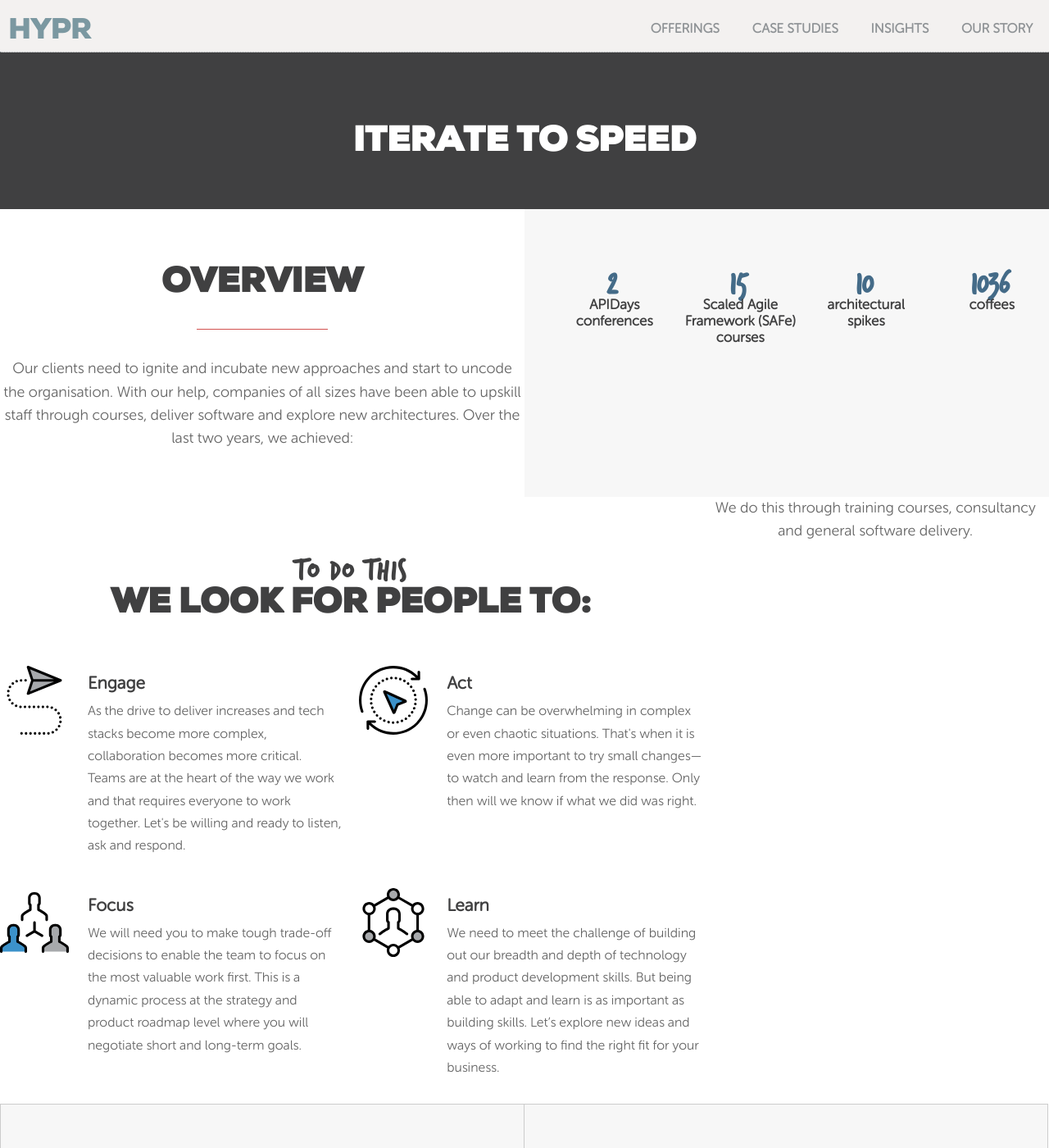
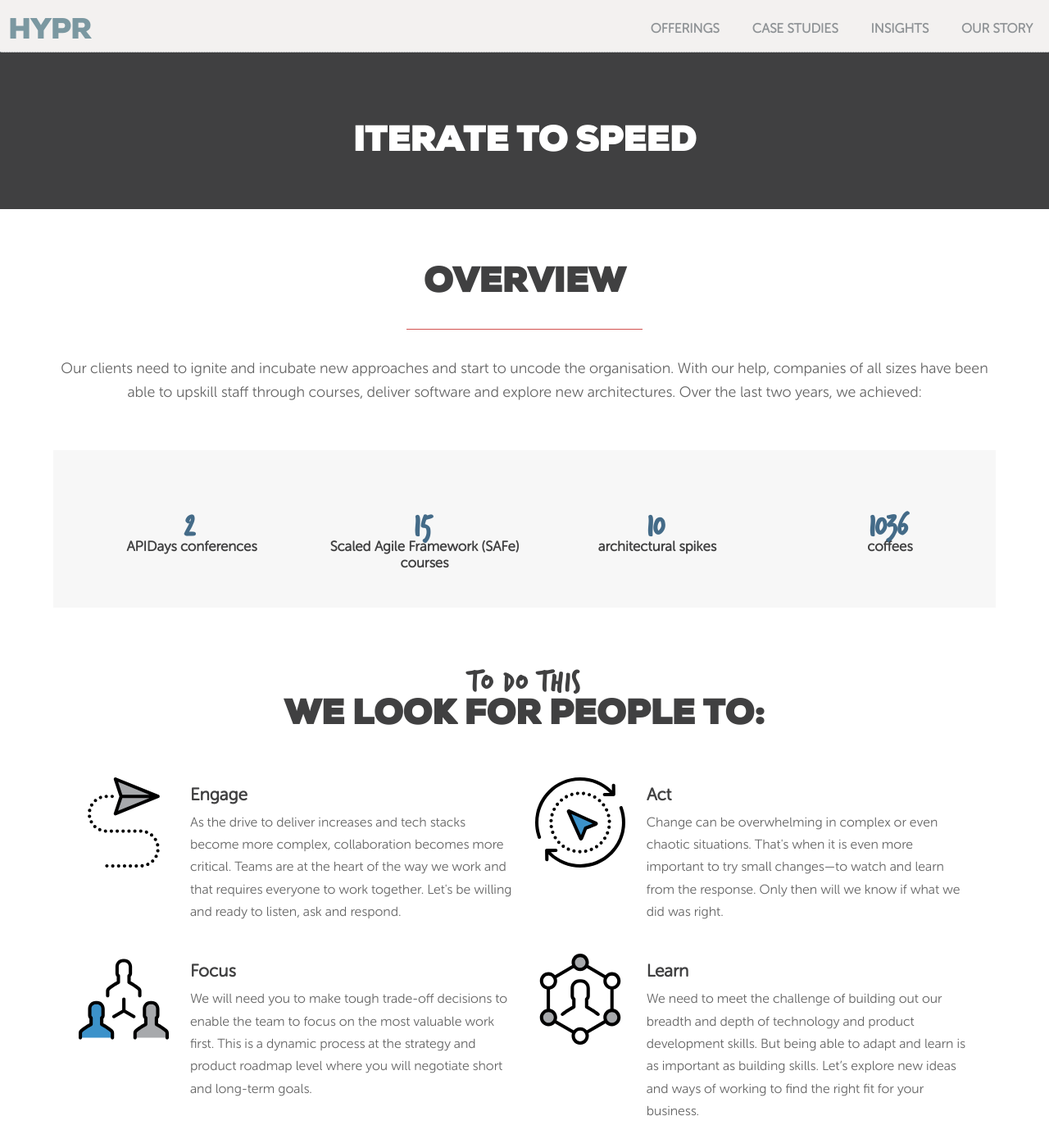
Before and after one commit to hyprnz/hyprnz.github.io, a Jekyll site: the page built from iterate-to-speed.md, in a window 1280 px wide and 1400 px high. Shown: the whole window at 82% size. Built offline with Jekyll 4.4.1, drawn with Linux system fonts in a browser that asks for light colours.

Commit message:
Broken layout!

```diff
--- a/css/site.css
+++ b/css/site.css
@@ -316,6 +316,10 @@ hr {
     display: -moz-flex;
     display: -ms-flexbox;
     display: flex
+}
+
+.wrap {
+    display: block;
 }
 
 .content-section {
```
